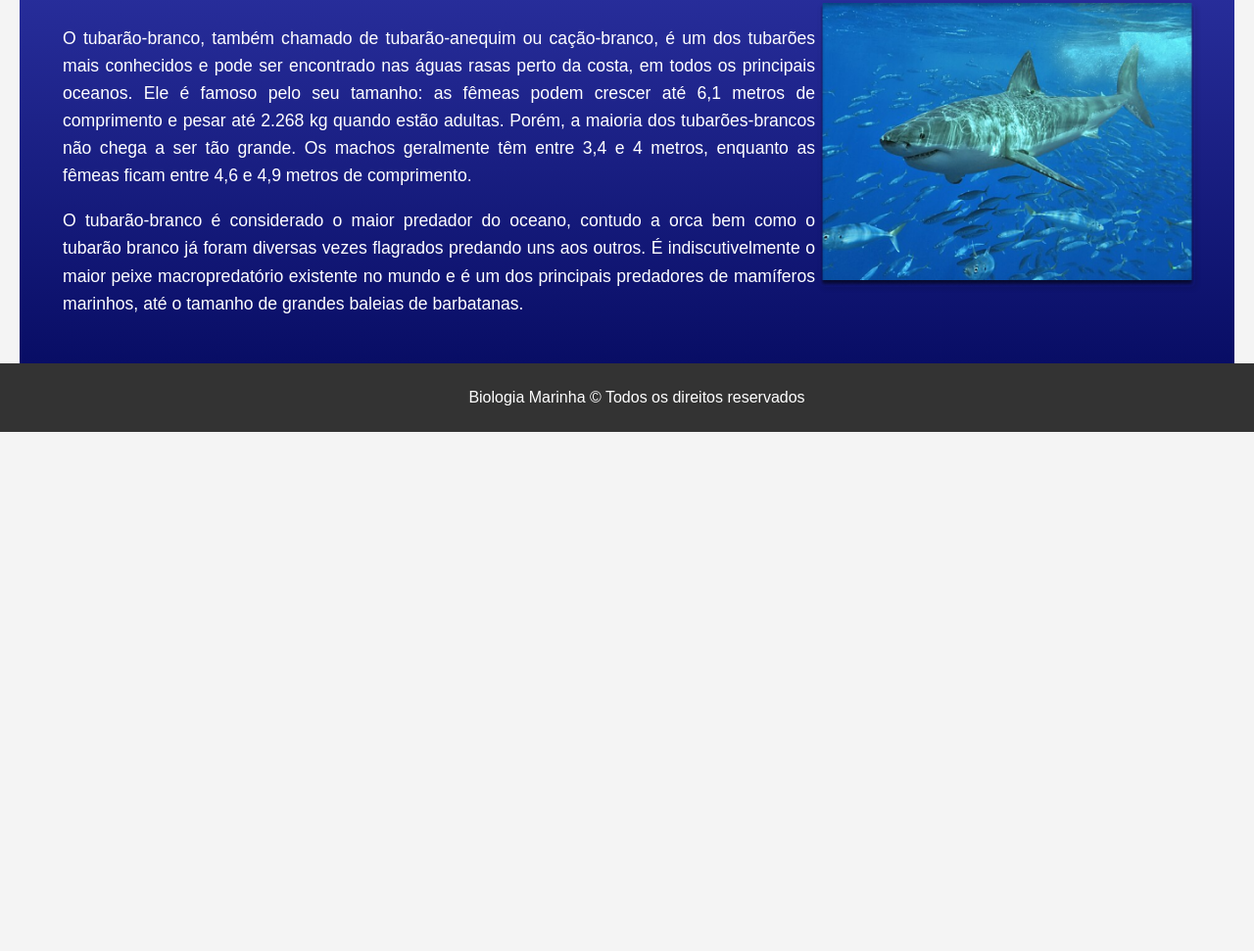
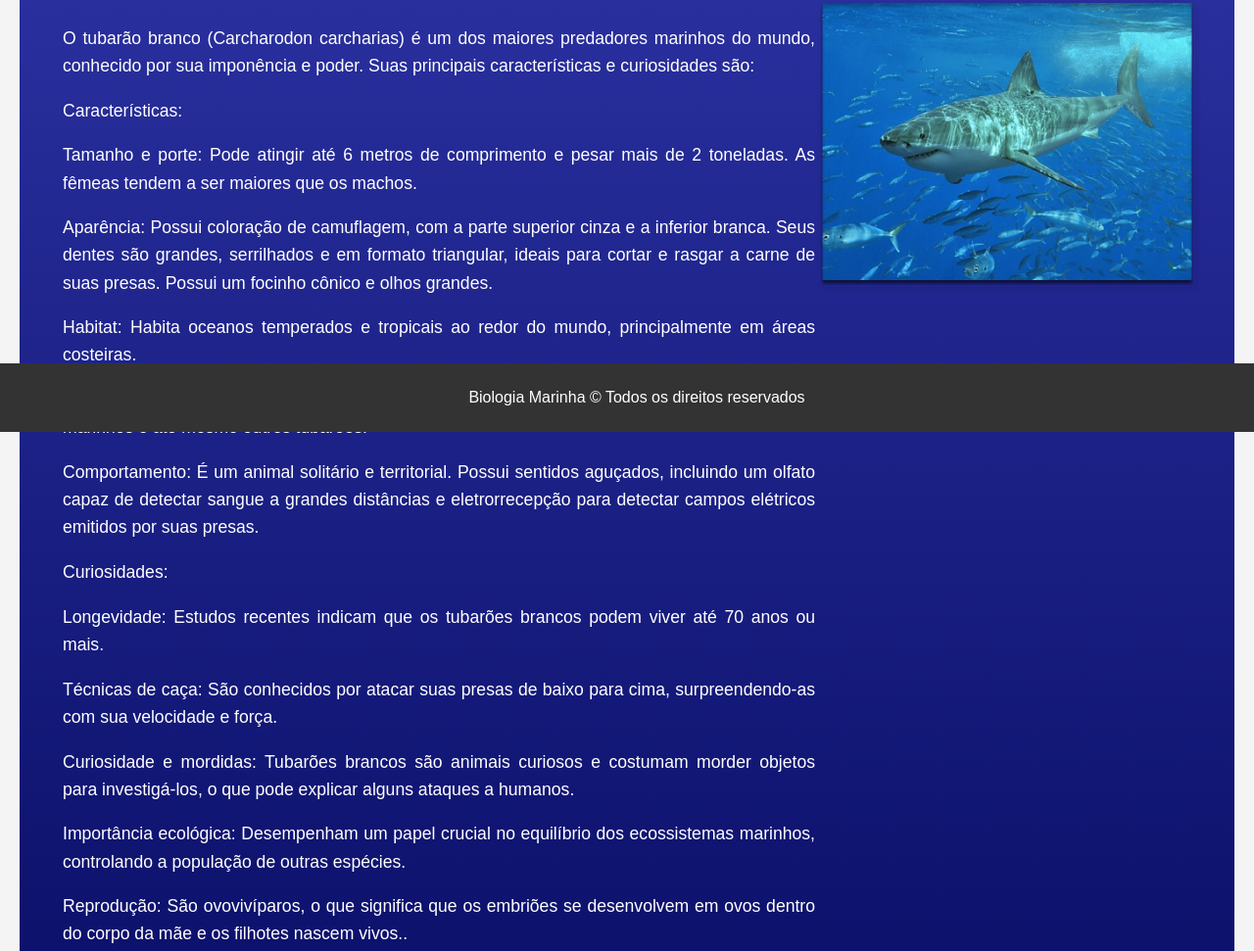
Before and after one commit to dnzin042/Prova-2025, a plain HTML site: page tubarao.html in a window 1280 px wide. Shown: the part 359-1330 px from the top of the page at 98% size. Before the commit the page ends 864 px from the top, so only its background shows below. Drawn offline with Linux system fonts and the light colour scheme.

Commit message:
Add files via upload

```diff
--- a/tubarao.html
+++ b/tubarao.html
@@ -33,7 +33,36 @@
 
         <section class="hero" style="display: flex; margin-bottom: 100px; text-align: justify;">
             <div class="species-text" style="padding: 4px;">
-                <p>O tubarão-branco, também chamado de tubarão-anequim ou cação-branco, é um dos tubarões mais conhecidos e pode ser encontrado nas águas rasas perto da costa, em todos os principais oceanos. Ele é famoso pelo seu tamanho: as fêmeas podem crescer até 6,1 metros de comprimento e pesar até 2.268 kg quando estão adultas. Porém, a maioria dos tubarões-brancos não chega a ser tão grande. Os machos geralmente têm entre 3,4 e 4 metros, enquanto as fêmeas ficam entre 4,6 e 4,9 metros de comprimento.</p>
+                <p>O tubarão branco (Carcharodon carcharias) é um dos maiores predadores marinhos do mundo, conhecido por sua imponência e poder. Suas principais características e curiosidades são:</p>
+
+                    <p>Características:</p>
+
+                    <p>Tamanho e porte:
+                    Pode atingir até 6 metros de comprimento e pesar mais de 2 toneladas.
+                    As fêmeas tendem a ser maiores que os machos.</p>
+                    <p>Aparência:
+                    Possui coloração de camuflagem, com a parte superior cinza e a inferior branca.
+                    Seus dentes são grandes, serrilhados e em formato triangular, ideais para cortar e rasgar a carne de suas presas.
+                    Possui um focinho cônico e olhos grandes.</p>
+                    <p>Habitat:
+                    Habita oceanos temperados e tropicais ao redor do mundo, principalmente em áreas costeiras.</p>
+                    <p>Alimentação:
+                    É um predador de topo da cadeia alimentar, alimentando-se de peixes, focas, leões-marinhos e até mesmo outros tubarões.</p>
+                    <p>Comportamento:
+                    É um animal solitário e territorial.
+                    Possui sentidos aguçados, incluindo um olfato capaz de detectar sangue a grandes distâncias e eletrorrecepção para detectar campos elétricos emitidos por suas presas.</p>
+                   <p> Curiosidades:</p>
+
+                    <p>Longevidade:
+                    Estudos recentes indicam que os tubarões brancos podem viver até 70 anos ou mais.</p>
+                    <p>Técnicas de caça:
+                    São conhecidos por atacar suas presas de baixo para cima, surpreendendo-as com sua velocidade e força.</p>
+                    <p>Curiosidade e mordidas:
+                    Tubarões brancos são animais curiosos e costumam morder objetos para investigá-los, o que pode explicar alguns ataques a humanos.</p>
+                    <p>Importância ecológica:
+                    Desempenham um papel crucial no equilíbrio dos ecossistemas marinhos, controlando a população de outras espécies.</p>
+                    <p>Reprodução:
+                    São ovovivíparos, o que significa que os embriões se desenvolvem em ovos dentro do corpo da mãe e os filhotes nascem vivos..</p></p>
                 <p>O tubarão-branco é considerado o maior predador do oceano, contudo a orca bem como o tubarão branco já foram diversas vezes flagrados predando uns aos outros. É indiscutivelmente o maior peixe macropredatório existente no mundo e é um dos principais predadores de mamíferos marinhos, até o tamanho de grandes baleias de barbatanas.
                 </p>
             </div>
```
Also changed, not shown: diabo-negro.html (+14 -1 lines), index.html (+10 -1 lines).
